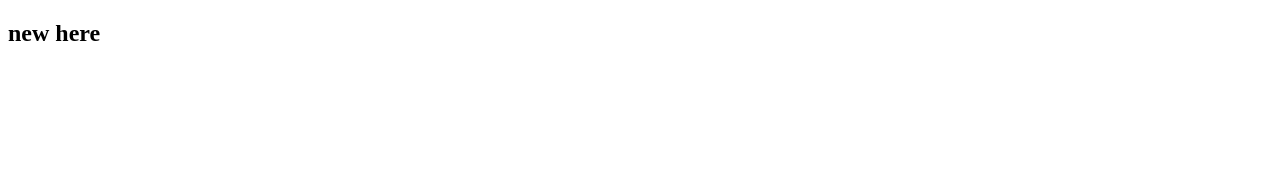
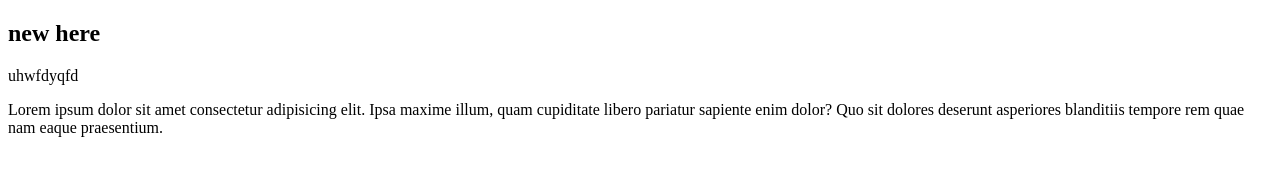
Before and after one commit to itsmeroshan12/pages-, a plain HTML site: page index.html in a window 1280 px wide. Drawn offline with Linux system fonts and the light colour scheme.

Commit message:
added css

```diff
--- a/index.html
+++ b/index.html
@@ -9,6 +9,12 @@
     <div class="first-page">
         <h2>new here</h2>
     </div>
+    <div class="new">
+        <p>
+            uhwfdyqfd
+        </p>
+        <p>Lorem ipsum dolor sit amet consectetur adipisicing elit. Ipsa maxime illum, quam cupiditate libero pariatur sapiente enim dolor? Quo sit dolores deserunt asperiores blanditiis tempore rem quae nam eaque praesentium.</p>
+    </div>
 
 </body>
 </html>
--- a/style.css
+++ b/style.css
@@ -1 +1,3 @@
 b{
+    background-color: red;
+}
```
